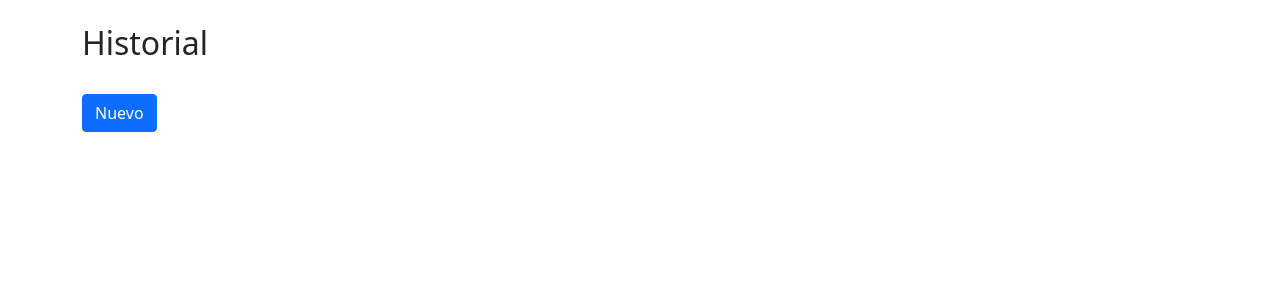
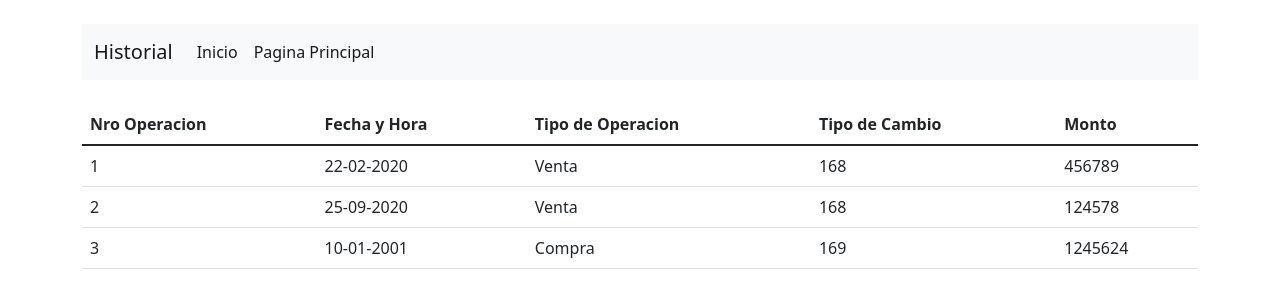
Before and after one commit to Jacquie10/TrabajoFinalPrograWeb, a Next.js app: page /historial in a window 1280 px wide. Shown: the top 308 px of the page. Built offline with nearby package versions, Linux system fonts and the light colour scheme.

Commit message:
historial

```diff
--- /dev/null
+++ b/component/cabeceraHistrorial.componente.js
@@ -0,0 +1,23 @@
+const CabeceraHistorial = () =>
+{
+    return <div className="mt-4 mb-4">
+    <nav className="navbar navbar-expand-lg navbar-light bg-light">
+        <div className="container-fluid">
+            <a className="navbar-brand" href="/historial">Historial </a>
+            <button className="navbar-toggler" type="button" data-bs-toggle="collapse" data-bs-target="#navbarNavAltMarkup" aria-controls="navbarNavAltMarkup" aria-expanded="false" aria-label="Toggle navigation">
+                <span className="navbar-toggler-icon"></span>
+            </button>
+            <div className="collapse navbar-collapse" id="navbarNavAltMarkup">
+                <div className="navbar-nav">
+                    <a className="nav-link active" aria-current="page" href="/">Inicio</a>
+                    <a className="nav-link active" aria-current="page" href="/main">Pagina Principal</a>
+
+
+                </div>
+            </div>
+        </div>
+    </nav>
+
+</div>
+}
+export default CabeceraHistorial
--- /dev/null
+++ b/component/listaHistorial.component.js
@@ -0,0 +1,41 @@
+import { useState } from "react"
+
+const ListaHistorial = (props) => {
+
+
+
+
+    return <div className="mt-4">
+        <table className="table">
+            <thead>
+                <tr>
+                    <th>Nro Operacion</th>
+                    <th>Fecha y Hora</th>
+                    <th>Tipo de Operacion</th>
+                    <th>Tipo de Cambio</th>
+                    <th>Monto</th>
+
+                </tr>
+            </thead>
+            <tbody>
+                {
+                    // Map -> Pinta en cada columna
+                    props.historials.map((historial) => {
+                        return <tr key={historial.id}>
+                            <td>{historial.id}</td>
+                            <td>{historial.fecha}</td>
+                            <td>{historial.operacion}</td>
+                            <td>{historial.cambio}</td>
+                            <td>{historial.monto}</td>
+
+                        </tr>
+                    })
+                }
+            </tbody>
+        </table>
+
+    </div>
+
+}
+
+export default ListaHistorial
--- a/pages/historial.js
+++ b/pages/historial.js
@@ -1,13 +1,19 @@
-import { useEffect, useState } from "react";
-import { Button } from "react-bootstrap";
+import CabeceraHistorial from "../component/cabeceraHistrorial.componente"
+import ListaHistorial from "../component/listaHistorial.component"
 
 const Historial = () => {
 
+    const listaClientes =
+    [
+        {id : "1", fecha : "22-02-2020", operacion : "Venta", cambio : 168, monto : 456789},
+        {id : "2", fecha : "25-09-2020", operacion : "Venta", cambio : 168, monto : 124578},
+        {id : "3", fecha : "10-01-2001", operacion : "Compra", cambio : 169, monto : 1245624}
+    ]
+
+
     return <div>
-        <h2 className="mt-4">Historial</h2>
-        <Button className="mt-4" variant="primary" >
-            Nuevo
-        </Button>
+        <CabeceraHistorial/>
+        <ListaHistorial historials={listaClientes} />
 
     </div>
 }
```
